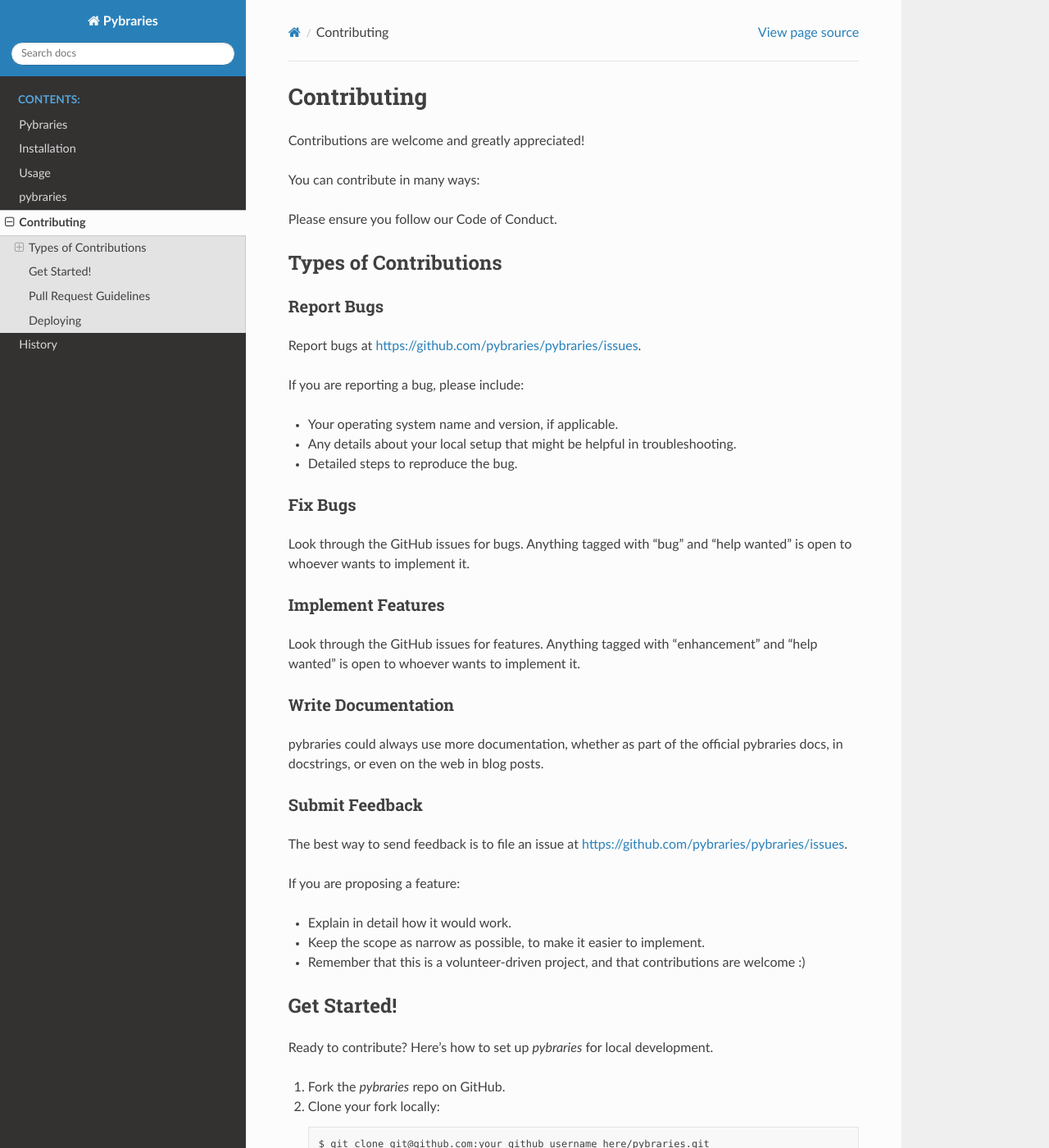
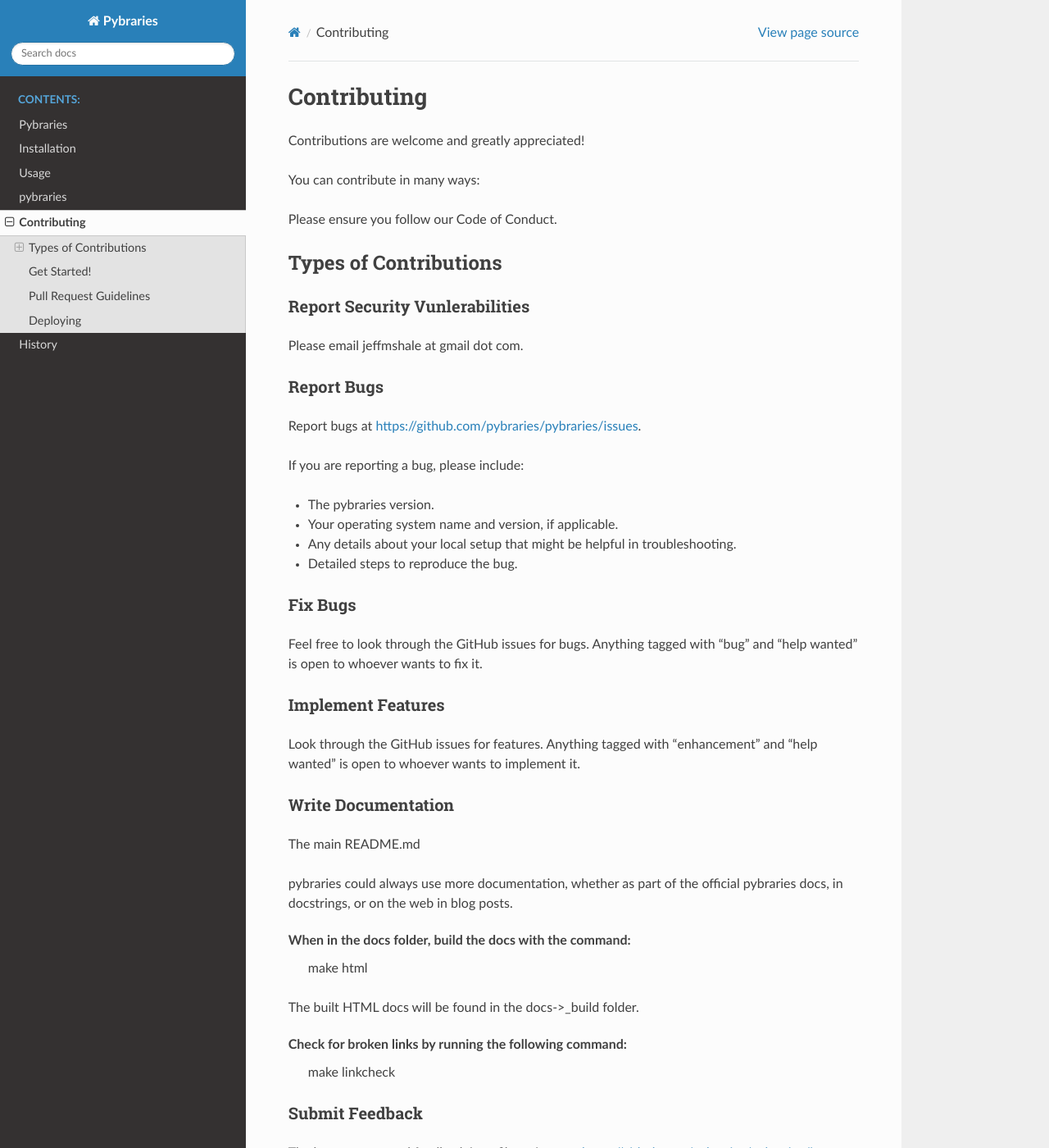
Before and after one commit to pybraries/pybraries, a Sphinx documentation site: the page built from docs/contributing.rst, in a window 1280 px wide and 1400 px high. Shown: the whole window at 82% size. Built offline with Sphinx 7.4.7 and the Read the Docs theme 2.0.0, drawn with Linux system fonts in a browser that asks for light colours; some of the changed text lies outside the part shown.

Commit message:
improve doc layout

```diff
--- a/docs/conf.py
+++ b/docs/conf.py
@@ -30,7 +30,8 @@
 extensions = [
     'sphinx.ext.autodoc',
     'sphinx.ext.viewcode',
-    'sphinx.ext.napoleon'
+    'sphinx.ext.napoleon',
+    'sphinx.ext.coverage',
 ]
 
 # Add any paths that contain templates here, relative to this directory.
--- a/docs/contributing.rst
+++ b/docs/contributing.rst
@@ -13,6 +13,12 @@
 Types of Contributions
 ----------------------
 
+Report Security Vunlerabilities
+~~~~~~~~~~~~~~~~~~~~~~~~~~~~~~~
+
+Please email jeffmshale at gmail dot com.
+
+
 Report Bugs
 ~~~~~~~~~~~
 
@@ -20,6 +26,7 @@
 
 If you are reporting a bug, please include:
 
+* The pybraries version.
 * Your operating system name and version, if applicable.
 * Any details about your local setup that might be helpful in troubleshooting.
 * Detailed steps to reproduce the bug.
@@ -27,8 +34,8 @@
 Fix Bugs
 ~~~~~~~~
 
-Look through the GitHub issues for bugs. Anything tagged with "bug" and "help
-wanted" is open to whoever wants to implement it.
+Feel free to look through the GitHub issues for bugs. Anything tagged with "bug" and "help
+wanted" is open to whoever wants to fix it.
 
 Implement Features
 ~~~~~~~~~~~~~~~~~~
@@ -39,8 +46,19 @@
 Write Documentation
 ~~~~~~~~~~~~~~~~~~~
 
+The main README.md
+
 pybraries could always use more documentation, whether as part of the
-official pybraries docs, in docstrings, or even on the web in blog posts.
+official pybraries docs, in docstrings, or on the web in blog posts.
+
+When in the docs folder, build the docs with the command:
+    make html
+
+The built HTML docs will be found in the docs->_build folder.
+
+Check for broken links by running the following command:
+    make linkcheck
+
 
 Submit Feedback
 ~~~~~~~~~~~~~~~
@@ -106,9 +123,9 @@
 Make sure all your changes are committed (including an entry in HISTORY.rst).
 Then run::
 
-$ bumpversion2 patch # possible: major / minor / patch
-$ git push
-$ git push --tags
+bumpversion2 patch      # possible: major / minor / patch
+git push
+git push --tags
 
 Use twine to upload to PyPI.
 Update the changelog on GitHub.
```
Also changed, not shown: other parts of docs/contributing.rst (+4 -5 lines), README.md (+3 -1 lines), docs/installation.rst (+6 -12 lines), docs/readme.rst (+8 -5 lines), 1 other file.
